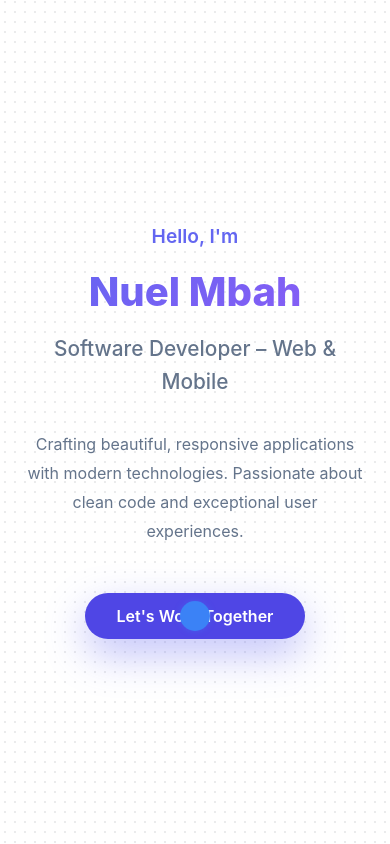
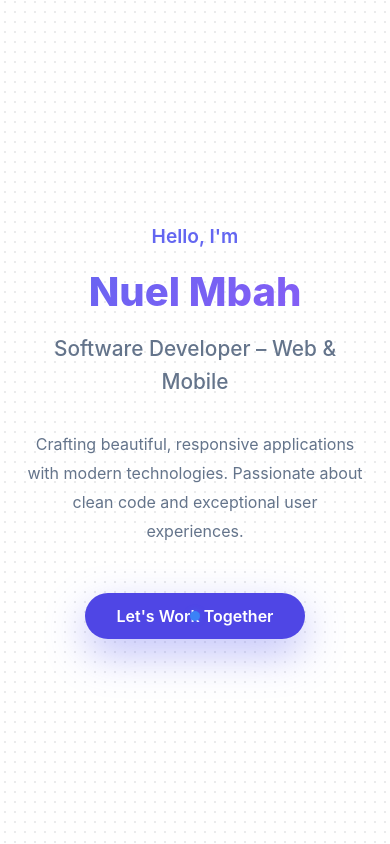
Before and after one commit to Emmanuelmyk/portfolio, a React (Vite) app: page / in a window 390 px wide. Shown: the top 844 px of the page. Built offline with nearby package versions, Linux system fonts and the light colour scheme.

Commit message:
updated hover dot

```diff
--- a/src/styles/global.css
+++ b/src/styles/global.css
@@ -146,8 +146,8 @@ html {
   }
 
   body::after {
-    width: 30px;
-    height: 30px;
+    width: 10px;
+    height: 10px;
   }
 }
 
```
